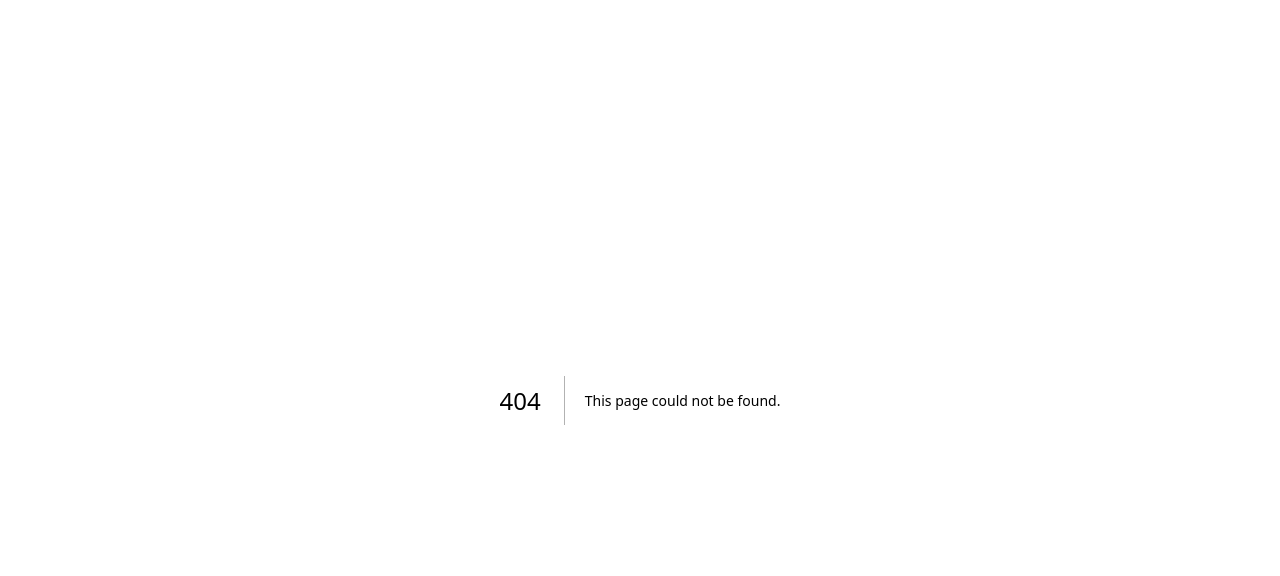
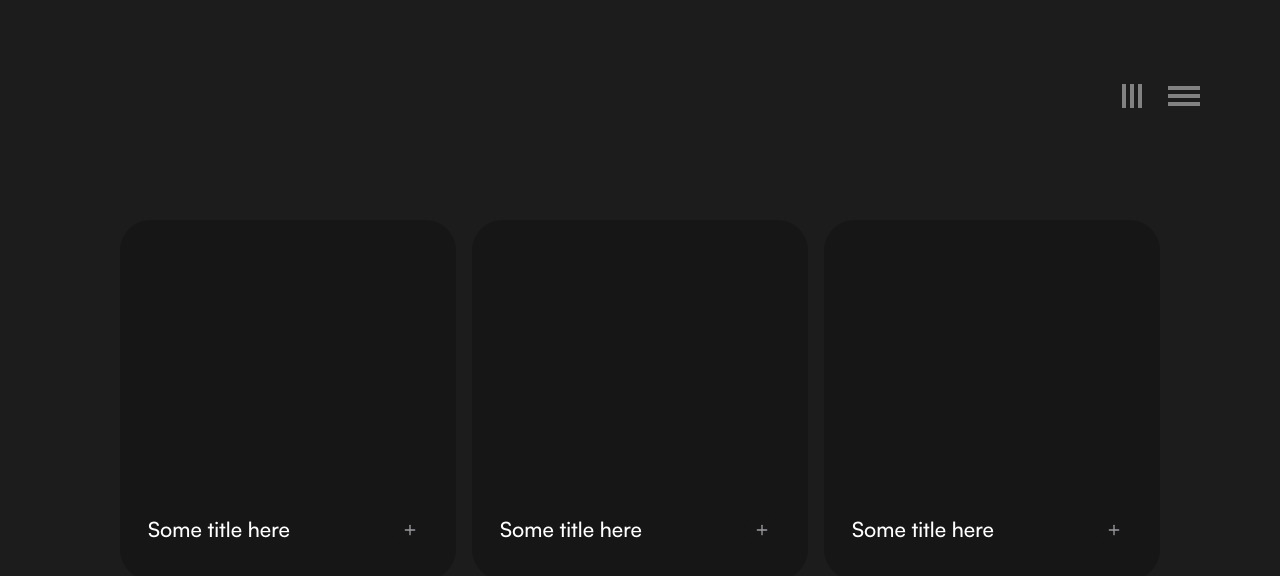
Before and after one commit to joana0713/Framer_ground, a Next.js app: page /linear in a window 1280 px wide. Before the commit this address had no page. Shown: the top 576 px of the page. Built offline with nearby package versions, Linux system fonts and the light colour scheme.

Commit message:
feat: added the linear animation

```diff
--- a/app/btn-trans/page.tsx
+++ b/app/btn-trans/page.tsx
@@ -1,11 +1,12 @@
 import Loading from "@/components/hand-crafted/loading";
-import TransButton from "@/components/hand-crafted/trans";
+//import TransButton from "@/components/hand-crafted/trans";
 import FirstNavbar from "@/components/navbar/first";
+import LiquidNavbar from "@/components/navbar/liquid";
 import React from "react";
 
 const BtnTrans = () => {
   return (
-    <div className="h-[200vh">
+    <div className="h-[200vh]">
       <div className="flex items-center justify-center h-screen flex-col gap-5 relative">
         <h1 className="text-7xl font-extrabold text-center text-white mb-52">
           Checkout the navbar <br /> and it's gestures
@@ -13,6 +14,7 @@ const BtnTrans = () => {
         <FirstNavbar />
       </div>
       <Loading />
+      {/* <LiquidNavbar /> */}
     </div>
   );
 };
--- /dev/null
+++ b/app/linear/page.tsx
@@ -0,0 +1,8 @@
+import { AnimatedCards } from "@/components/hand-crafted/linear";
+import React from "react";
+
+const AnimatedCardsView = () => {
+  return <AnimatedCards />;
+};
+
+export default AnimatedCardsView;
--- /dev/null
+++ b/components/hand-crafted/linear.tsx
@@ -0,0 +1,165 @@
+"use client";
+
+import { ReactNode, useState } from "react";
+import { AnimatePresence, motion } from "framer-motion";
+import { Plus } from "lucide-react";
+
+export const CARDS: Card[] = [
+  {
+    id: 1,
+    title: "Some title here",
+    description:
+      "Lorem ipsum dolor sit amet consectetur adipisicing elit. Voluptatibus doloremque optio recusandae dolorem ipsa odit perferendis, repellat rem corporis sit soluta beatae neque illum molestias ex quidem delectus adipisci. Laboriosam!",
+  },
+  {
+    id: 2,
+    title: "Some title here",
+    description:
+      "Lorem ipsum dolor sit amet consectetur adipisicing elit. Voluptatibus doloremque optio recusandae dolorem ipsa odit perferendis, repellat rem corporis sit soluta beatae neque illum molestias ex quidem delectus adipisci. Laboriosam!",
+  },
+  {
+    id: 3,
+    title: "Some title here",
+    description:
+      "Lorem ipsum dolor sit amet consectetur adipisicing elit. Voluptatibus doloremque optio recusandae dolorem ipsa odit perferendis, repellat rem corporis sit soluta beatae neque illum molestias ex quidem delectus adipisci. Laboriosam!",
+  },
+];
+
+type Card = {
+  id: number;
+  title: string;
+  description: string;
+};
+
+export function AnimatedCards() {
+  const [selectedCard, setSelectedCard] = useState<Card | null>(null);
+
+  const [isHorizontal, setIsHorizontal] = useState(true);
+
+  return (
+    <>
+      <main className="h-screen p-6 md:p-12 overflow-hidden relative">
+        <div className="absolute top-20 right-20 flex items-center gap-5">
+          <div
+            className="h-6 w-8  flex items-center justify-center gap-1 cursor-pointer"
+            onClick={() => setIsHorizontal(false)}
+          >
+            {Array.from({ length: 3 }).map((_, index) => (
+              <span key={index} className="h-full w-1 bg-white/45" />
+            ))}
+          </div>
+          <div
+            className="h-8 w-8 flex items-center justify-center flex-col gap-1 cursor-pointer"
+            onClick={() => setIsHorizontal(true)}
+          >
+            {Array.from({ length: 3 }).map((_, index) => (
+              <span key={index} className="h-1 w-full bg-white/45" />
+            ))}
+          </div>
+        </div>
+        <motion.ul
+          className={`flex flex-wrap gap-4 justify-center items-center size-full ${
+            isHorizontal ? "flex-row" : "flex-col"
+          }`}
+          layout
+          transition={{ duration: 0.5, ease: "easeInOut" }}
+        >
+          {CARDS.map((card) => (
+            <Card
+              key={card.id}
+              card={card}
+              onClick={() => setSelectedCard(card)}
+            />
+          ))}
+        </motion.ul>
+      </main>
+      <Modal card={selectedCard} onClick={() => setSelectedCard(null)} />
+    </>
+  );
+}
+
+function Card(props: { card: Card; onClick: () => void }) {
+  return (
+    <motion.li
+      key={props.card.title}
+      className="text-white h-[360px] aspect-[336/360] py-8 px-7 rounded-[30px] bg-black/20 text-[21px] hover:brightness-125 flex justify-end flex-col text-balance cursor-pointer"
+      layoutId={`card-${props.card.id}`}
+      onClick={props.onClick}
+    >
+      <div className="flex justify-between items-center">
+        <motion.p
+          className="text-balance"
+          layoutId={`heading-${props.card.id}`}
+        >
+          {props.card.title}
+        </motion.p>
+        <Button>
+          <Plus className="size-4" />
+        </Button>
+      </div>
+      <motion.span layoutId={`description-${props.card.id}`} />
+    </motion.li>
+  );
+}
+
+function Modal(props: { card: Card | null; onClick: () => void }) {
+  return (
+    <>
+      <AnimatePresence>
+        {!!props.card && (
+          <motion.div
+            className="fixed inset-0 flex items-center justify-center z-10"
+            initial={{ backdropFilter: "blur(0px)" }}
+            animate={{ backdropFilter: "blur(32px)" }}
+            exit={{ backdropFilter: "blur(0px)" }}
+            transition={{ duration: 0.3, ease: "easeOut" }}
+          />
+        )}
+      </AnimatePresence>
+
+      <AnimatePresence>
+        {!!props.card && (
+          <motion.div
+            className="fixed inset-0 z-10 flex flex-col justify-center"
+            onClick={props.onClick}
+          >
+            <motion.div
+              className="p-8 max-w-[500px] mx-auto h-[400px] rounded-[30px] relative overflow-hidden flex items-center justify-center flex-col bg-black/20"
+              layoutId={`card-${props.card.id}`}
+            >
+              <div className="max-w-xl mx-auto">
+                <motion.p
+                  className="text-white font-medium text-balance"
+                  layoutId={`heading-${props.card.id}`}
+                >
+                  {props.card.title}
+                </motion.p>
+                <motion.p
+                  className="text-[#969799] font-medium text-[15px] mt-8"
+                  layoutId={`description-${props.card.id}`}
+                >
+                  {props.card.description}
+                </motion.p>
+              </div>
+              <Button className="absolute top-8 right-8">
+                <Plus className="rotate-45" />
+              </Button>
+            </motion.div>
+          </motion.div>
+        )}
+      </AnimatePresence>
+    </>
+  );
+}
+
+export function Button(props: { className?: string; children: ReactNode }) {
+  return (
+    <button
+      className={`p-2 border-2 border-[#161616] rounded-full hover:bg-[#161616] flex items-center justify-center text-[#9C9BA1] hover:text-white ${
+        props.className || ""
+      }`.trim()}
+    >
+      {props.children}
+    </button>
+  );
+}
--- /dev/null
+++ b/components/navbar/liquid.tsx
@@ -0,0 +1,67 @@
+"use client";
+
+import { motion, AnimatePresence } from "framer-motion";
+import { useState } from "react";
+
+const LiquidNavbar = () => {
+  const [activeRoute, setActiveRoute] = useState<number | null>(null);
+
+  const routes = ["Home", "Platform", "Pricing", "FAQ"];
+
+  const morphVariants = {
+    initial: {
+      scale: 1,
+      borderRadius: "50%",
+    },
+    animate: {
+      scale: 1.2,
+      borderRadius: "20%",
+      transition: {
+        type: "spring",
+        stiffness: 300,
+        damping: 20,
+      },
+    },
+    exit: {
+      scale: 1,
+      borderRadius: "50%",
+      transition: {
+        type: "spring",
+        stiffness: 300,
+        damping: 20,
+      },
+    },
+  };
+
+  return (
+    <nav className="fixed top-10 left-0 w-[70%] right-0 mx-auto p-4 bg-red-500 flex items-center justify-between">
+      {routes.map((route, index) => (
+        <div key={route} className="relative">
+          <motion.div
+            initial="initial"
+            animate={activeRoute === index ? "animate" : "initial"}
+            exit="exit"
+            variants={morphVariants}
+            onClick={() => setActiveRoute(index)}
+            className="cursor-pointer p-3 text-white bg-blue-500 rounded-full"
+          >
+            {route}
+          </motion.div>
+          <AnimatePresence>
+            {activeRoute === index && (
+              <motion.div
+                className="absolute top-0 left-0 right-0 bottom-0 bg-blue-400 z-[-1] rounded-full"
+                initial={{ opacity: 0 }}
+                animate={{ opacity: 1 }}
+                exit={{ opacity: 0 }}
+                transition={{ duration: 0.5 }}
+              />
+            )}
+          </AnimatePresence>
+        </div>
+      ))}
+    </nav>
+  );
+};
+
+export default LiquidNavbar;
```
